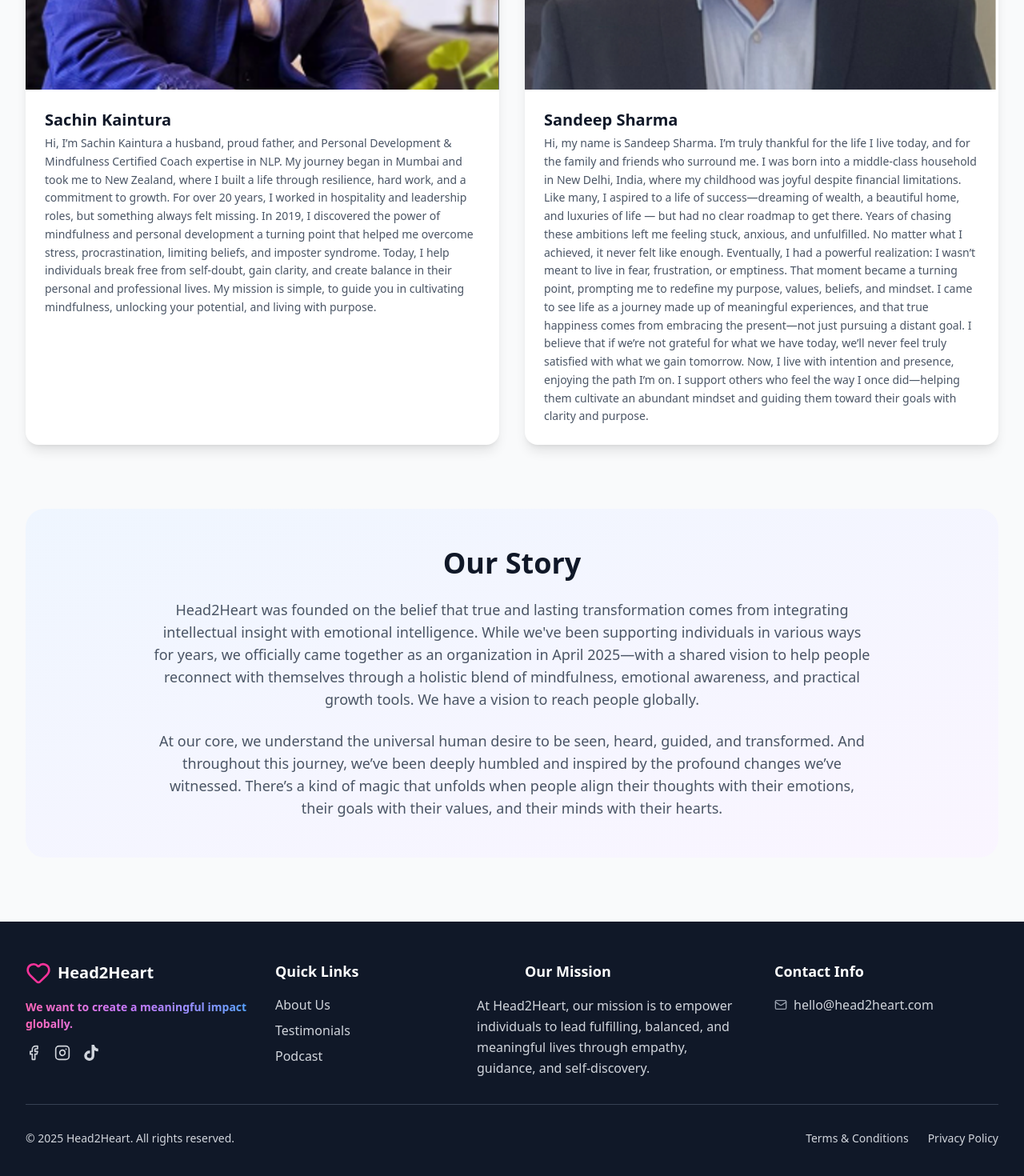
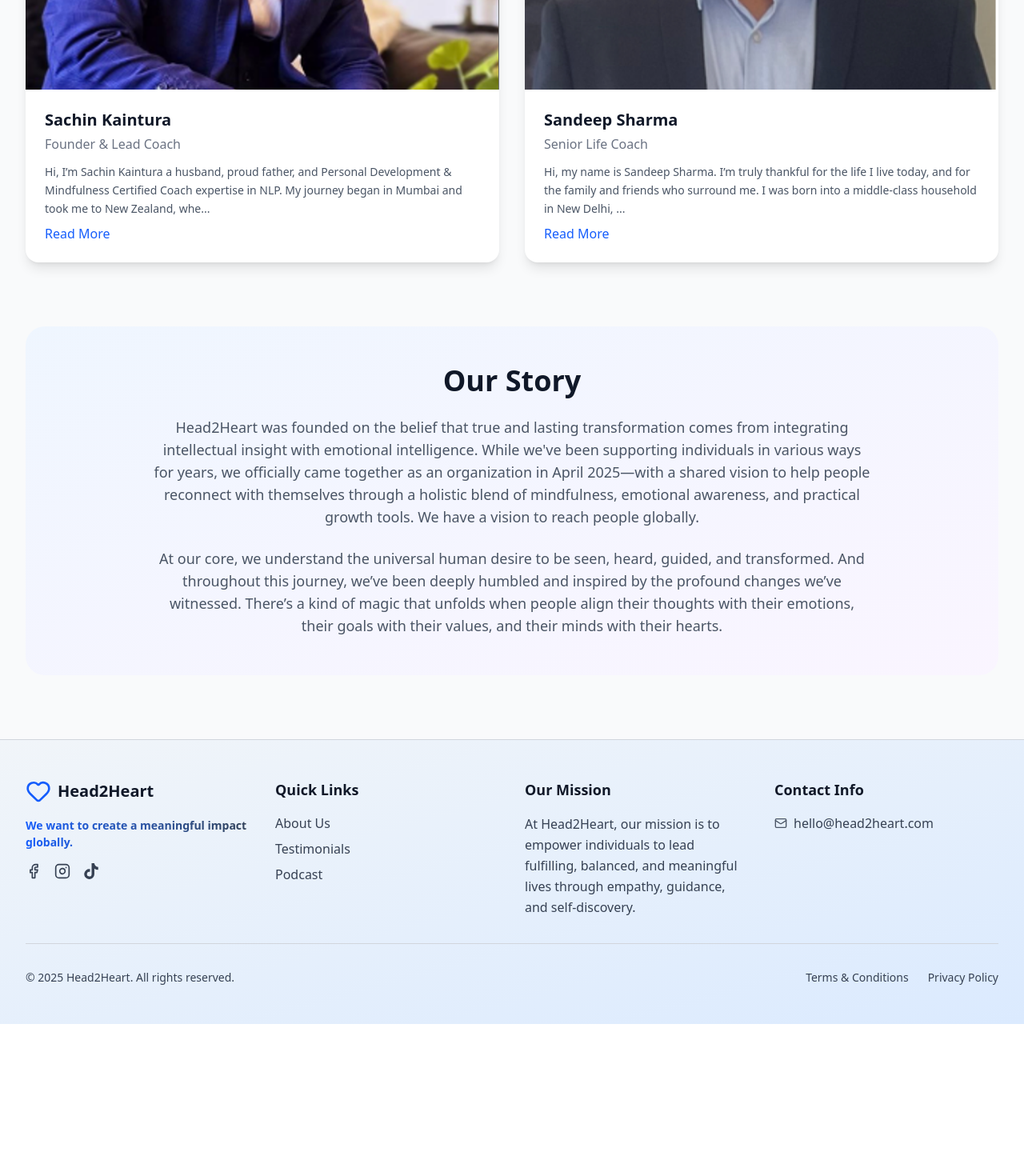
Before and after one commit to Atharv542/H2H, a React (Vite) app: page /about in a window 1280 px wide. Shown: the part 1980-3450 px from the top of the page at 80% size. After the commit the page ends 3260 px from the top, so only its background shows below. Built offline with nearby package versions, Linux system fonts and the light colour scheme; no server answers.

Commit message:
Added changes

```diff
--- a/src/components/Footer.tsx
+++ b/src/components/Footer.tsx
@@ -5,7 +5,6 @@ import {
   Facebook,
   Instagram,
   Twitter,
-  Youtube,
   Mail,
   Phone,
   MapPin,
@@ -15,7 +14,7 @@ import { motion } from 'framer-motion';
 
 const Footer = () => {
   return (
-    <footer className="bg-gray-900 text-white">
+    <footer className="bg-gradient-to-br from-slate-100 to-blue-100 text-gray-900 border-t border-gray-300">
       <div className="max-w-7xl mx-auto px-4 sm:px-6 lg:px-8 py-12">
         <motion.div
           initial={{ opacity: 0, y: 40 }}
@@ -27,29 +26,25 @@ const Footer = () => {
           {/* Brand */}
           <div className="col-span-1">
             <div className="flex items-center space-x-2 mb-4">
-              <Heart className="h-8 w-8 text-pink-500" />
-              <span className="font-poppins font-bold text-xl">Head2Heart</span>
+              <Heart className="h-8 w-8 text-blue-600" />
+              <span className="font-bold text-xl text-gray-900">Head2Heart</span>
             </div>
 
-            {/* ✨ Stylish Tagline */}
-            <p className="text-[14px] font-semibold bg-gradient-to-r from-pink-400 via-purple-400 to-blue-400 bg-clip-text text-transparent mb-4">
+            <p className="text-[14px] font-semibold bg-gradient-to-r from-blue-600 to-slate-700 bg-clip-text text-transparent mb-4">
               We want to create a meaningful impact globally.
             </p>
 
-
-
             {/* Social Icons */}
             <div className="flex space-x-4">
-              <a href="https://www.facebook.com/profile.php?id=61583086640267" target='_blank' className="text-gray-300 hover:text-blue-400 transition-colors">
+              <a href="https://www.facebook.com/profile.php?id=61583086640267" target='_blank' rel="noreferrer" className="text-gray-700 hover:text-blue-600 transition-colors">
                 <Facebook className="h-5 w-5" />
               </a>
-              <a href="https://www.instagram.com/headtwoheart/" target='_blank' className="text-gray-300 hover:text-pink-400 transition-colors">
+              <a href="https://www.instagram.com/headtwoheart/" target='_blank' rel="noreferrer" className="text-gray-700 hover:text-blue-600 transition-colors">
                 <Instagram className="h-5 w-5" />
               </a>
-              <a href="https://www.tiktok.com/@head2heartlimited?lang=en" target='_blank' className="text-gray-300 hover:text-blue-400 transition-colors">
+              <a href="https://www.tiktok.com/@head2heartlimited?lang=en" target='_blank' rel="noreferrer" className="text-gray-700 hover:text-blue-600 transition-colors">
                <FaTiktok className="h-5 w-5" />
               </a>
-
             </div>
           </div>
 
@@ -60,35 +55,35 @@ const Footer = () => {
             transition={{ delay: 0.2, duration: 0.8 }}
             viewport={{ once: true }}
           >
-            <h3 className="font-semibold text-lg mb-4">Quick Links</h3>
+            <h3 className="font-semibold text-lg text-gray-900 mb-4">Quick Links</h3>
             <ul className="space-y-2">
               <li>
-                <Link to="/about" className="text-gray-300 hover:text-white transition-colors">
+                <Link to="/about" className="text-gray-700 hover:text-gray-900 transition-colors">
                   About Us
                 </Link>
               </li>
               <li>
-                <Link to="/testimonials" className="text-gray-300 hover:text-white transition-colors">
+                <Link to="/testimonials" className="text-gray-700 hover:text-gray-900 transition-colors">
                   Testimonials
                 </Link>
               </li>
               <li>
-                <Link to="/podcast" className="text-gray-300 hover:text-white transition-colors">
+                <Link to="/podcast" className="text-gray-700 hover:text-gray-900 transition-colors">
                   Podcast
                 </Link>
               </li>
             </ul>
           </motion.div>
 
-          {/* ✨ Our Mission (replaces Services) */}
+          {/* Our Mission */}
           <motion.div
             initial={{ opacity: 0, y: 40 }}
             whileInView={{ opacity: 1, y: 0 }}
             transition={{ delay: 0.4, duration: 0.8 }}
             viewport={{ once: true }}
           >
-            <h3 className="font-semibold text-lg mb-4">Our Mission</h3>
-            <p className="text-gray-300 -ml-15 leading-relaxed">
+            <h3 className="font-semibold text-lg text-gray-900 mb-4">Our Mission</h3>
+            <p className="text-gray-700 leading-relaxed">
               At Head2Heart, our mission is to empower individuals to lead
               fulfilling, balanced, and meaningful lives through empathy,
               guidance, and self-discovery.
@@ -102,20 +97,12 @@ const Footer = () => {
             transition={{ delay: 0.6, duration: 0.8 }}
             viewport={{ once: true }}
           >
-            <h3 className="font-semibold text-lg mb-4">Contact Info</h3>
+            <h3 className="font-semibold text-lg text-gray-900 mb-4">Contact Info</h3>
             <div className="space-y-2">
               <div className="flex items-center space-x-2">
-                <Mail className="h-4 w-4 text-gray-400" />
-                <span className="text-gray-300">hello@head2heart.com</span>
+                <Mail className="h-4 w-4 text-gray-600" />
+                <span className="text-gray-700">hello@head2heart.com</span>
               </div>
-              {/*<div className="flex items-center space-x-2">
-                <Phone className="h-4 w-4 text-gray-400" />
-                <span className="text-gray-300">+1 (555) 123-4567</span>
-              </div>}
-              {<div className="flex items-center space-x-2">
-                <MapPin className="h-4 w-4 text-gray-400" />
-                <span className="text-gray-300">New York, NY</span>
-              </div>*/}
             </div>
           </motion.div>
         </motion.div>
@@ -126,22 +113,22 @@ const Footer = () => {
           whileInView={{ opacity: 1, y: 0 }}
           transition={{ delay: 0.8, duration: 0.8 }}
           viewport={{ once: true }}
-          className="border-t border-gray-700 mt-8 pt-8"
+          className="border-t border-gray-300 mt-8 pt-8"
         >
           <div className="flex flex-col md:flex-row justify-between items-center">
-            <p className="text-gray-300 text-sm">
+            <p className="text-gray-700 text-sm">
               © 2025 Head2Heart. All rights reserved.
             </p>
             <div className="flex space-x-6 mt-4 md:mt-0">
               <Link
                 to="/terms"
-                className="text-gray-300 hover:text-white text-sm transition-colors"
+                className="text-gray-700 hover:text-gray-900 text-sm transition-colors"
               >
                 Terms & Conditions
               </Link>
               <Link
                 to="/privacy"
-                className="text-gray-300 hover:text-white text-sm transition-colors"
+                className="text-gray-700 hover:text-gray-900 text-sm transition-colors"
               >
                 Privacy Policy
               </Link>
--- a/src/pages/About.tsx
+++ b/src/pages/About.tsx
@@ -1,8 +1,14 @@
 import React from 'react';
 import { motion } from 'framer-motion';
-import { Award, Heart,  Handshake, ShieldCheck, Lightbulb,Eye } from 'lucide-react';
+import { Award, Heart, Handshake, ShieldCheck, Lightbulb, Eye } from 'lucide-react';
 
 const About = () => {
+  const [expandedIndex, setExpandedIndex] = React.useState(null);
+
+  const toggleReadMore = (index) => {
+    setExpandedIndex(expandedIndex === index ? null : index);
+  };
+
   const values = [
     {
       icon: ShieldCheck,
@@ -35,44 +41,39 @@ const About = () => {
         'We uphold the highest ethical standards, ensuring our coaching practices are rooted in trust, accountability, and sincerity.',
     },
     {
-       icon: Eye,
+      icon: Eye,
       title: 'Transparency',
       description:
         'We believe in open communication, honest feedback, and clear guidance for every learner.',
     },
   ];
 
- const team = [
+  const team = [
     {
       name: 'Sachin Kaintura',
       role: 'Founder & Lead Coach',
-      image:
-        'Sachin.png',
-      bio: 'Hi, I’m Sachin Kaintura a husband, proud father, and Personal Development & Mindfulness Certified Coach expertise in NLP. My journey began in Mumbai and took me to New Zealand, where I built a life through resilience, hard work, and a commitment to growth. For over 20 years, I worked in hospitality and leadership roles, but something always felt missing. In 2019, I discovered the power of mindfulness and personal development a turning point that helped me overcome stress, procrastination, limiting beliefs, and imposter syndrome. Today, I help individuals break free from self-doubt, gain clarity, and create balance in their personal and professional lives. My mission is simple, to guide you in cultivating mindfulness, unlocking your potential, and living with purpose.',
+      image: 'Sachin.png',
+      bio:
+        'Hi, I’m Sachin Kaintura a husband, proud father, and Personal Development & Mindfulness Certified Coach expertise in NLP. My journey began in Mumbai and took me to New Zealand, where I built a life through resilience, hard work, and a commitment to growth. For over 20 years, I worked in hospitality and leadership roles, but something always felt missing. In 2019, I discovered the power of mindfulness and personal development a turning point that helped me overcome stress, procrastination, limiting beliefs, and imposter syndrome. Today, I help individuals break free from self-doubt, gain clarity, and create balance in their personal and professional lives. My mission is simple, to guide you in cultivating mindfulness, unlocking your potential, and living with purpose.',
     },
     {
       name: 'Sandeep Sharma',
       role: 'Senior Life Coach',
-      image:
-        'Sandeep.png',
-      bio: 'Hi, my name is Sandeep Sharma. I’m truly thankful for the life I live today, and for the family and friends who surround me.  I was born into a middle-class household in New Delhi, India, where my childhood was joyful despite financial limitations. Like many, I aspired to a life of success—dreaming of wealth, a beautiful home, and luxuries of life — but had no clear roadmap to get there. Years of chasing these ambitions left me feeling stuck, anxious, and unfulfilled. No matter what I achieved, it never felt like enough. Eventually, I had a powerful realization: I wasn’t meant to live in fear, frustration, or emptiness. That moment became a turning point, prompting me to redefine my purpose, values, beliefs, and mindset. I came to see life as a journey made up of meaningful experiences, and that true happiness comes from embracing the present—not just pursuing a distant goal. I believe that if we’re not grateful for what we have today, we’ll never feel truly satisfied with what we gain tomorrow. Now, I live with intention and presence, enjoying the path I’m on. I support others who feel the way I once did—helping them cultivate an abundant mindset and guiding them toward their goals with clarity and purpose.',
+      image: 'Sandeep.png',
+      bio:
+        'Hi, my name is Sandeep Sharma. I’m truly thankful for the life I live today, and for the family and friends who surround me. I was born into a middle-class household in New Delhi, India, where my childhood was joyful despite financial limitations. Like many, I aspired to a life of success—dreaming of wealth, a beautiful home, and luxuries of life — but had no clear roadmap to get there. Years of chasing these ambitions left me feeling stuck, anxious, and unfulfilled. No matter what I achieved, it never felt like enough. Eventually, I had a powerful realization: I wasn’t meant to live in fear, frustration, or emptiness. That moment became a turning point, prompting me to redefine my purpose, values, beliefs, and mindset. I came to see life as a journey made up of meaningful experiences, and that true happiness comes from embracing the present—not just pursuing a distant goal. I believe that if we’re not grateful for what we have today, we’ll never feel truly satisfied with what we gain tomorrow. Now, I live with intention and presence, enjoying the path I’m on. I support others who feel the way I once did—helping them cultivate an abundant mindset and guiding them toward their goals with clarity and purpose.',
     },
   ];
 
   return (
     <div className="min-h-screen py-20">
       <div className="max-w-7xl mx-auto px-4 sm:px-6 lg:px-8">
+
         {/* Header */}
-        <motion.div
-          initial={{ opacity: 0, y: 20 }}
-          animate={{ opacity: 1, y: 0 }}
-          className="text-center mb-16"
-        >
-          <h1 className="font-poppins text-5xl font-bold text-gray-900 mb-6">
-            About Head2Heart
-          </h1>
+        <motion.div initial={{ opacity: 0, y: 20 }} animate={{ opacity: 1, y: 0 }} className="text-center mb-16">
+          <h1 className="font-poppins text-5xl font-bold text-gray-900 mb-6">About Head2Heart</h1>
           <p className="text-xl text-gray-600 max-w-3xl mx-auto">
-       We're passionate about helping people bridge the gap between where they are and where they want to be, connecting both head and heart in the process.
+            We're passionate about helping people bridge the gap between where they are and where they want to be, connecting both head and heart in the process.
           </p>
         </motion.div>
 
@@ -84,19 +85,16 @@ const About = () => {
           className="grid grid-cols-1 lg:grid-cols-2 gap-12 items-center mb-20"
         >
           <div>
-            <h2 className="font-poppins text-4xl font-bold text-gray-900 mb-6">
-              Our Mission
-            </h2>
+            <h2 className="font-poppins text-4xl font-bold text-gray-900 mb-6">Our Mission</h2>
             <p className="text-lg text-gray-600 mb-6">
               At Head2Heart, we believe that true transformation happens when logic meets emotion, when strategies align with values, and when the mind and heart work together in harmony.
-
             </p>
             <p className="text-lg text-gray-600 mb-6">
-              We change lives from within by empowering and transforming mental, emotional and physical wellbeing through purpose driven guidance.<br/>Why - Because we care.
+              We change lives from within by empowering and transforming mental, emotional and physical wellbeing through purpose driven guidance.
+              <br />Why - Because we care.
+            </p>
+          </div>
 
-            </p>
-
-          </div>
           <div className="relative">
             <img
               src="https://images.pexels.com/photos/3184291/pexels-photo-3184291.jpeg?auto=compress&cs=tinysrgb&w=800"
@@ -108,17 +106,10 @@ const About = () => {
         </motion.div>
 
         {/* Values Section */}
-        <motion.div
-          initial={{ opacity: 0, y: 20 }}
-          animate={{ opacity: 1, y: 0 }}
-          transition={{ delay: 0.4 }}
-          className="mb-20"
-        >
-          <h2 className="font-poppins text-4xl font-bold text-center text-gray-900 mb-12">
-            Our Core Values
-          </h2>
+        <motion.div initial={{ opacity: 0, y: 20 }} animate={{ opacity: 1, y: 0 }} transition={{ delay: 0.4 }} className="mb-20">
+          <h2 className="font-poppins text-4xl font-bold text-center text-gray-900 mb-12">Our Core Values</h2>
           <div className="grid grid-cols-1 md:grid-cols-2 lg:grid-cols-3 gap-8">
-            {values.map((value, index) => (
+            {values.map((value) => (
               <div
                 key={value.title}
                 className="text-center p-6 bg-white rounded-2xl shadow-lg hover:shadow-xl transition-shadow duration-300"
@@ -126,9 +117,7 @@ const About = () => {
                 <div className="w-16 h-16 bg-gradient-to-r from-blue-600 to-purple-600 rounded-full flex items-center justify-center mx-auto mb-4">
                   <value.icon className="h-8 w-8 text-white" />
                 </div>
-                <h3 className="font-poppins text-xl font-semibold text-gray-900 mb-3">
-                  {value.title}
-                </h3>
+                <h3 className="font-poppins text-xl font-semibold text-gray-900 mb-3">{value.title}</h3>
                 <p className="text-gray-600">{value.description}</p>
               </div>
             ))}
@@ -136,16 +125,11 @@ const About = () => {
         </motion.div>
 
         {/* Team Section */}
-<motion.div
-          initial={{ opacity: 0, y: 20 }}
-          animate={{ opacity: 1, y: 0 }}
-          transition={{ delay: 0.6 }}
-        >
-          <h2 className="font-poppins text-4xl font-bold text-center text-gray-900 mb-12">
-            Meet Our Team
-          </h2>
+        <motion.div initial={{ opacity: 0, y: 20 }} animate={{ opacity: 1, y: 0 }} transition={{ delay: 0.6 }}>
+          <h2 className="font-poppins text-4xl font-bold text-center text-gray-900 mb-12">Meet Our Team</h2>
+
           <div className="grid grid-cols-1 md:grid-cols-2 gap-8">
-            {team.map((member) => (
+            {team.map((member, index) => (
               <div
                 key={member.name}
                 className="bg-white rounded-2xl shadow-lg overflow-hidden hover:shadow-xl transition-shadow duration-300"
@@ -158,13 +142,22 @@ const About = () => {
                   />
                 </div>
                 <div className="p-6">
-                  <h3 className="font-poppins text-xl font-semibold text-gray-900 mb-1">
-                    {member.name}
-                  </h3>
+                  <h3 className="font-poppins text-xl font-semibold text-gray-900 mb-1">{member.name}</h3>
+                  <p className="text-gray-500 mb-3">{member.role}</p>
 
+                  {/* Read More / Less */}
                   <p className="text-gray-600 text-sm leading-relaxed">
-                    {member.bio}
+                    {expandedIndex === index
+                      ? member.bio
+                      : member.bio.substring(0, 180) + '...'}
                   </p>
+
+                  <button
+                    onClick={() => toggleReadMore(index)}
+                    className="mt-2 text-blue-600 font-medium hover:underline"
+                  >
+                    {expandedIndex === index ? 'Read Less' : 'Read More'}
+                  </button>
                 </div>
               </div>
             ))}
@@ -179,15 +172,13 @@ const About = () => {
           className="mt-20 bg-gradient-to-br from-blue-50 to-purple-50 rounded-3xl p-8 md:p-12"
         >
           <div className="max-w-4xl mx-auto text-center">
-            <h2 className="font-poppins text-4xl font-bold text-gray-900 mb-6">
-              Our Story
-            </h2>
+            <h2 className="font-poppins text-4xl font-bold text-gray-900 mb-6">Our Story</h2>
             <p className="text-lg text-gray-600 mb-6">
-            Head2Heart was founded on the belief that true and lasting transformation comes from integrating intellectual insight with emotional intelligence. While we've been supporting individuals in various ways for years, we officially came together as an organization in April 2025—with a shared vision to help people reconnect with themselves through a holistic blend of mindfulness, emotional awareness, and practical growth tools. We have a vision to reach people globally.
+              Head2Heart was founded on the belief that true and lasting transformation comes from integrating intellectual insight with emotional intelligence. While we've been supporting individuals in various ways for years, we officially came together as an organization in April 2025—with a shared vision to help people reconnect with themselves through a holistic blend of mindfulness, emotional awareness, and practical growth tools. We have a vision to reach people globally.
+            </p>
 
-            </p>
             <p className="text-lg text-gray-600">
-             At our core, we understand the universal human desire to be seen, heard, guided, and transformed. And throughout this journey, we’ve been deeply humbled and inspired by the profound changes we’ve witnessed. There’s a kind of magic that unfolds when people align their thoughts with their emotions, their goals with their values, and their minds with their hearts.
+              At our core, we understand the universal human desire to be seen, heard, guided, and transformed. And throughout this journey, we’ve been deeply humbled and inspired by the profound changes we’ve witnessed. There’s a kind of magic that unfolds when people align their thoughts with their emotions, their goals with their values, and their minds with their hearts.
             </p>
           </div>
         </motion.div>
```
